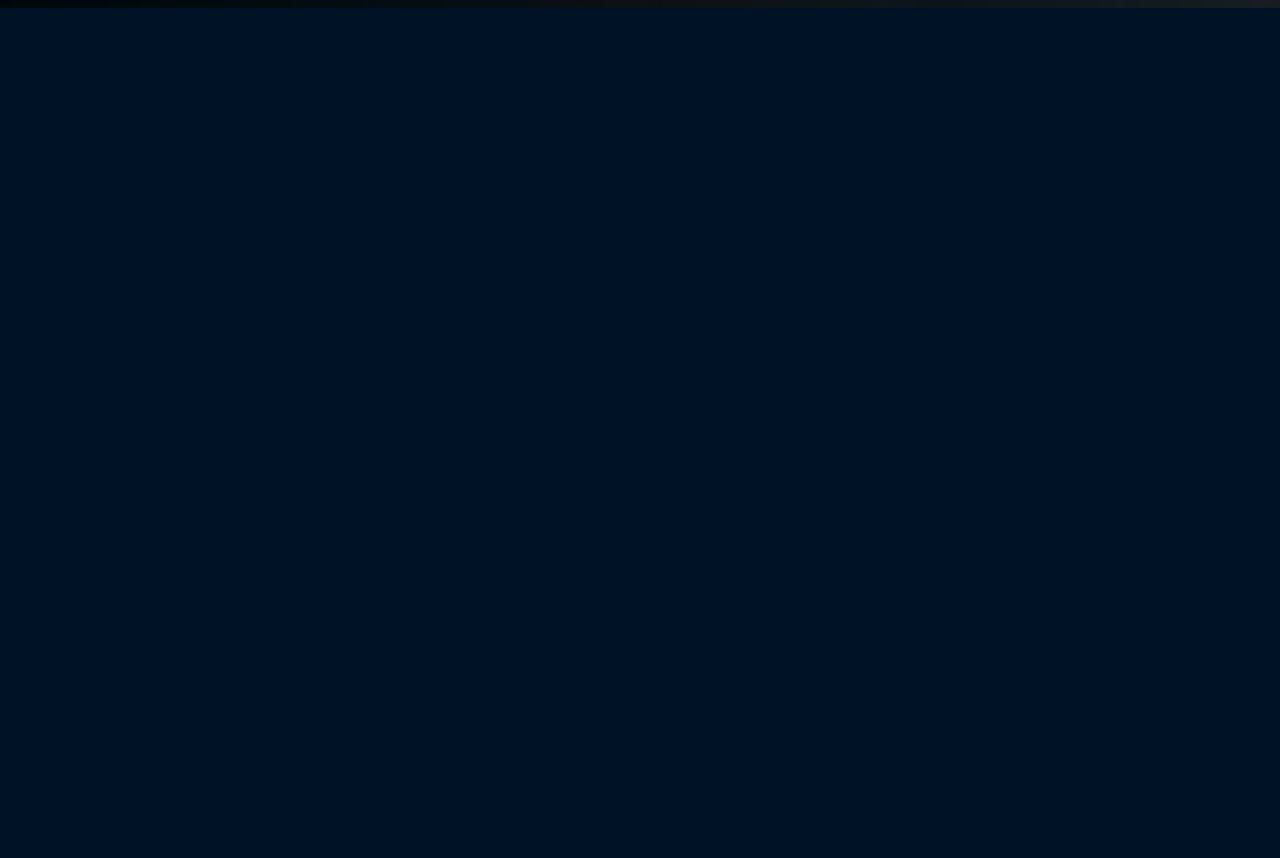
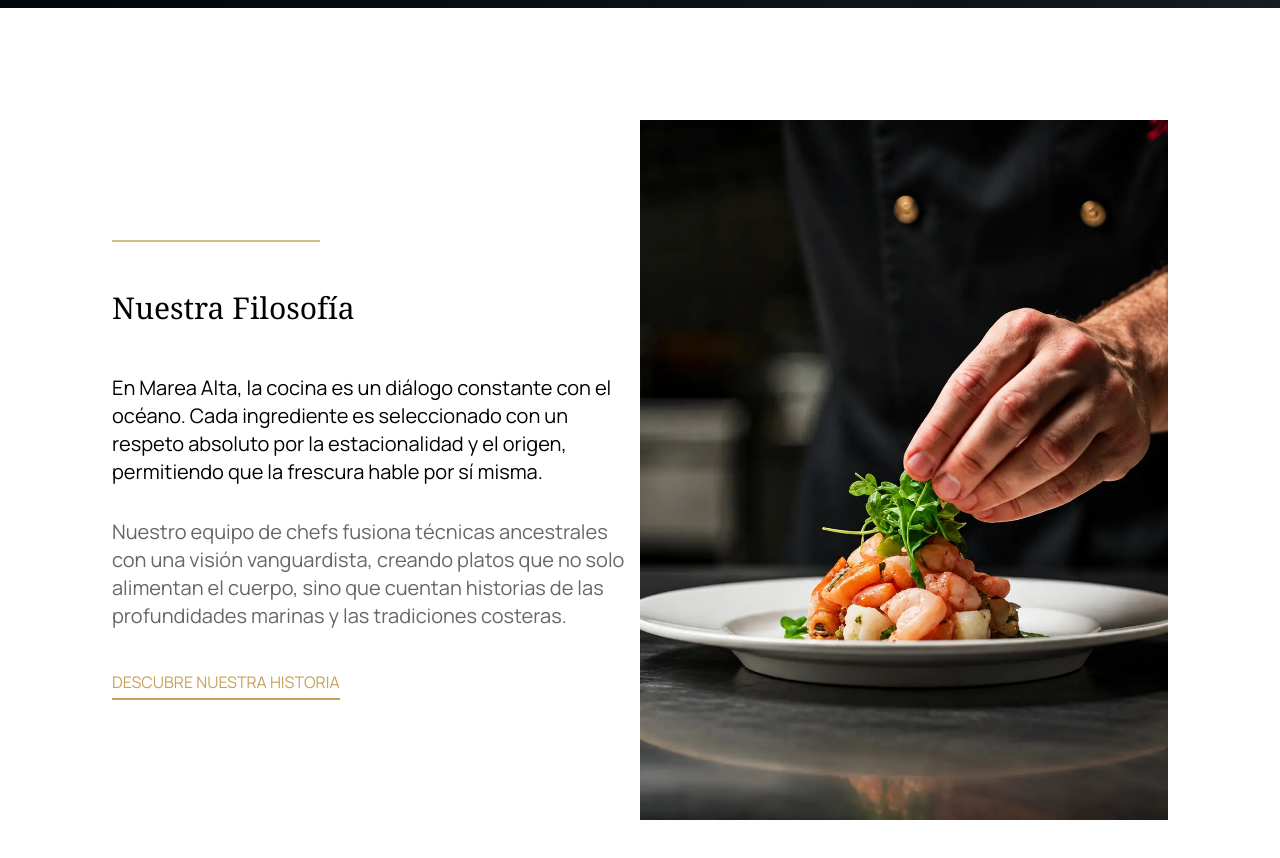
Before and after one commit to JaviFrost8/marea-alta, a Next.js app: page / in a window 1280 px wide. Shown: the part 800-1658 px from the top of the page. Before the commit the page ends 808 px from the top, so only its background shows below. Built offline with nearby package versions, Linux system fonts and the light colour scheme; what tailwind-animations would draw is missing.

Commit message:
Feat: Sección de "nuestra filosofía" terminada.

```diff
--- a/package.json
+++ b/package.json
@@ -13,6 +13,7 @@
     "next": "16.2.4",
     "react": "19.2.4",
     "react-dom": "19.2.4",
+    "react-responsive": "^10.0.1",
     "tailwind-animations": "^1.0.1"
   },
   "devDependencies": {
--- /dev/null
+++ b/src/app/components/Home/Philosophy.tsx
@@ -0,0 +1,62 @@
+'use client';
+import Image from 'next/image';
+import Link from 'next/link';
+import React from 'react';
+import { motion } from 'framer-motion';
+import { useMediaQuery } from 'react-responsive';
+
+export const Philosophy = () => {
+  const isMobile = useMediaQuery({ maxWidth: 768 });
+
+  return (
+    <section className="relative flex flex-col md:flex-row justify-center items-center min-h-auto md:min-h-175 bg-white md:px-12 lg:px-16 xl:px-28 overflow-hidden">
+      <div className="flex flex-col justify-center items-center w-full md:w-1/2">
+        <div className="max-w-2xl md:pr-3">
+          <div className="md:flex hidden w-full max-w-52 h-0.5 bg-secondary/70 mb-12"></div>
+          <h2 className="text-center md:text-start font-heading text-3xl mt-12 md:mt-0 mb-4 lg:mb-12">
+            Nuestra Filosofía
+          </h2>
+          <p className="text-center md:text-start font-sans lg:text-xl px-5 md:px-0 mb-8">
+            En Marea Alta, la cocina es un diálogo constante con el océano. Cada
+            ingrediente es seleccionado con un respeto absoluto por la
+            estacionalidad y el origen, permitiendo que la frescura hable por sí
+            misma.
+          </p>
+          <p className="text-center md:text-start font-sans lg:text-xl px-5 md:px-0 text-black/60">
+            Nuestro equipo de chefs fusiona técnicas ancestrales con una visión
+            vanguardista, creando platos que no solo alimentan el cuerpo, sino
+            que cuentan historias de las profundidades marinas y las tradiciones
+            costeras.
+          </p>
+          <Link
+            className="flex justify-center md:justify-start items-center"
+            href={'/quienes-somos'}
+          >
+            <div className="flex items-center justify-center text-secondary tracking-[1px] md:tracking-normal pb-1 w-fit border-b-2 border-secondary mt-8 md:mt-10 cursor-pointer group">
+              DESCUBRE NUESTRA HISTORIA{' '}
+              <span className="max-w-0 overflow-hidden group-hover:max-w-10 group-hover:ml-2 transition-all duration-300">
+                ➜
+              </span>
+            </div>
+          </Link>
+        </div>
+      </div>
+      <div className="relative flex justify-center items-center w-full md:w-1/2 bg-white">
+        <motion.div
+          initial={!isMobile ? { opacity: 0, x: 50 } : { opacity: 0, y: 25 }}
+          whileInView={!isMobile ? { opacity: 1, x: 0 } : { opacity: 1, y: 0 }}
+          transition={{ duration: 1, ease: 'easeOut' }}
+          viewport={{ amount: isMobile ? 0.2 : 0.5, once: true }}
+          className="relative mt-14 md:my-28 w-full max-w-2xl h-72 sm:h-96 md:h-115 lg:h-175"
+        >
+          <Image
+            src={'/images/chef-plato.webp'}
+            alt="Foto de chef terminando el plato"
+            fill
+            className="object-cover object-center"
+          />
+        </motion.div>
+      </div>
+    </section>
+  );
+};
--- a/src/app/page.tsx
+++ b/src/app/page.tsx
@@ -1,9 +1,11 @@
 import { Hero } from './components/Home/Hero';
+import { Philosophy } from './components/Home/Philosophy';
 
 export default function Home() {
   return (
     <>
       <Hero />
+      <Philosophy />
     </>
   );
 }
```
Also changed, not shown: public/images/chef-plato.webp (added), 1 other file (tests, documents, lock files or other folders).
